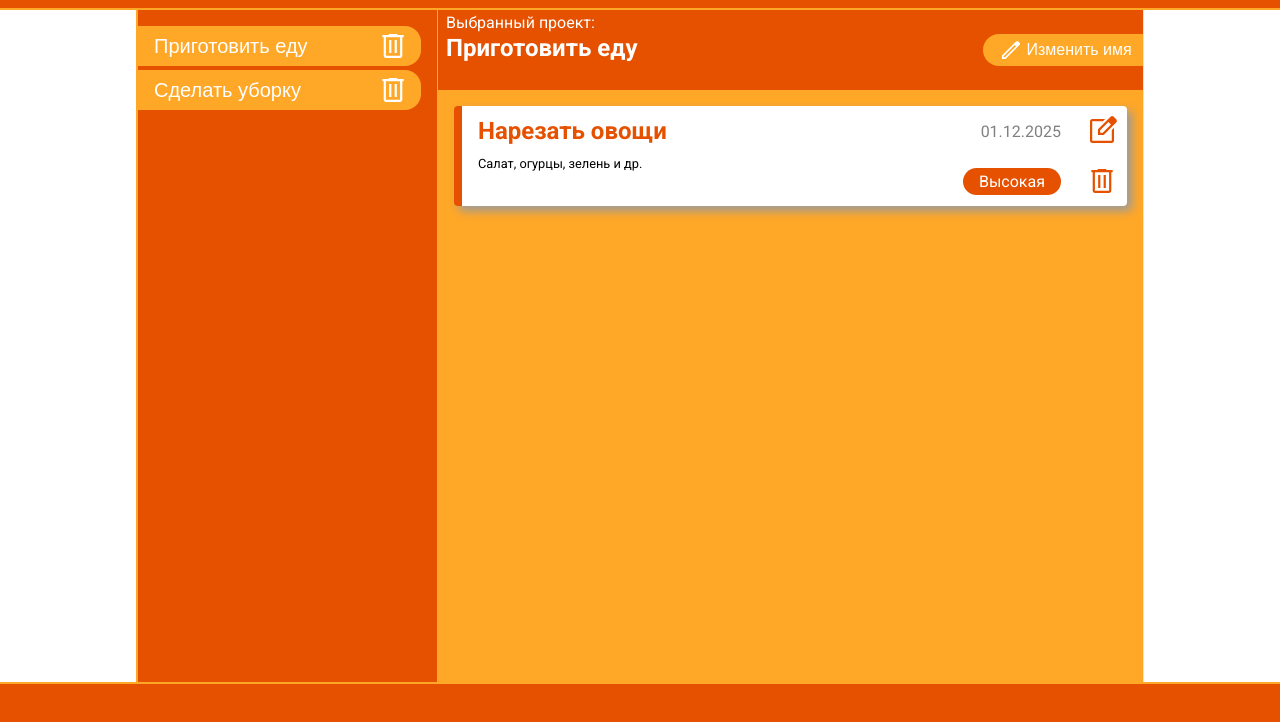
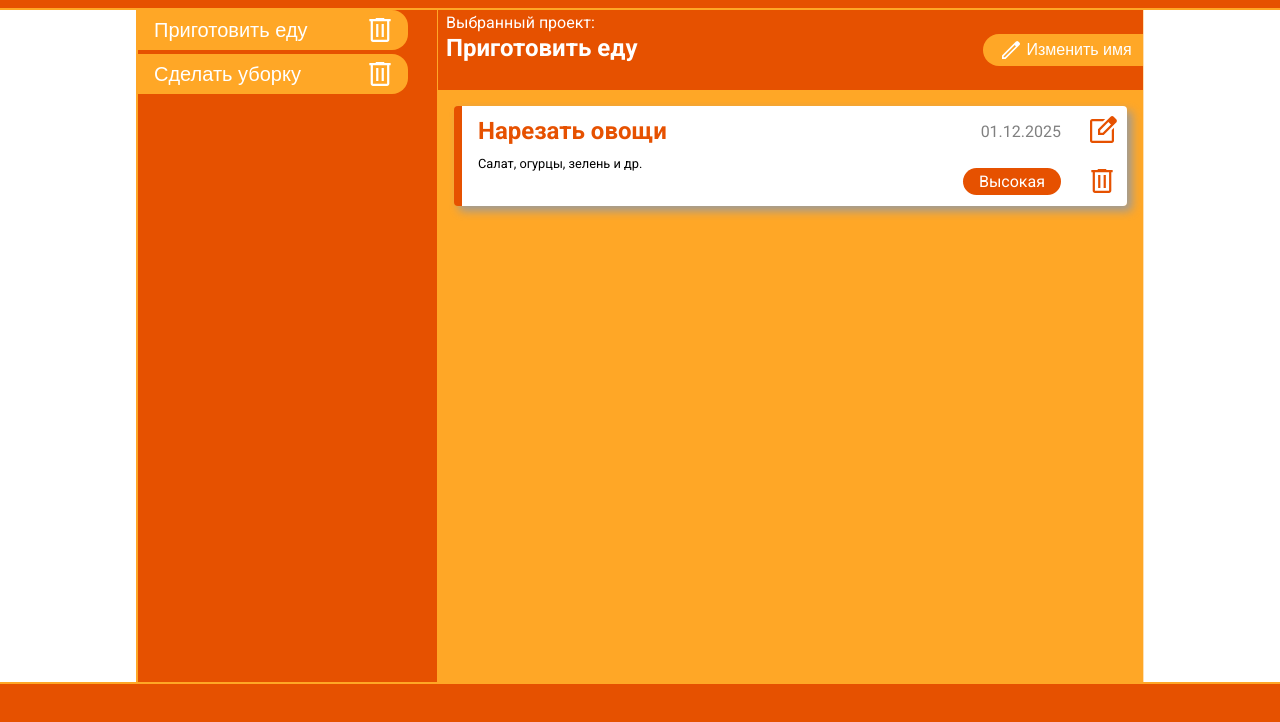
Before and after one commit to bulkassi/odin-todo-list, a website built with webpack: page src/template.html in a window 1280 px wide. Shown: the part 54-776 px from the top of the page. Built offline with nearby package versions, Linux system fonts and the light colour scheme; files whose address does not match are found by name.

Commit message:
Adjust the projects list overflow for scrollbar

```diff
--- a/src/styles.css
+++ b/src/styles.css
@@ -235,8 +235,8 @@ body {
   grid-area: projects;
 
   display: flex;
+  overflow: hidden;
 
-  padding: var(--spacing-unit) var(--spacing-unit) 0 0;
   border-right: 1px solid var(--primary);
 
   background-color: var(--primary-dark);
@@ -248,6 +248,7 @@ body {
   grid-template-rows: 2.5rem;
   grid-auto-rows: 2.5rem;
   gap: 0.25rem;
+  overflow-y: auto;
 
   width: 100%;
 }
@@ -259,8 +260,7 @@ body {
 
   background-color: var(--primary);
   border-radius: 0 1rem 1rem 0;
-
-  width: 100%;
+  width: 270px;
 }
 
 .project-name {
```
